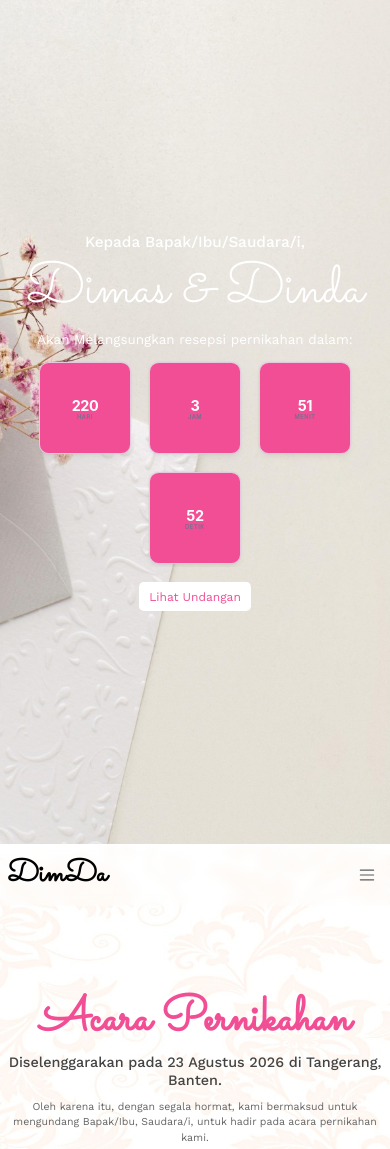
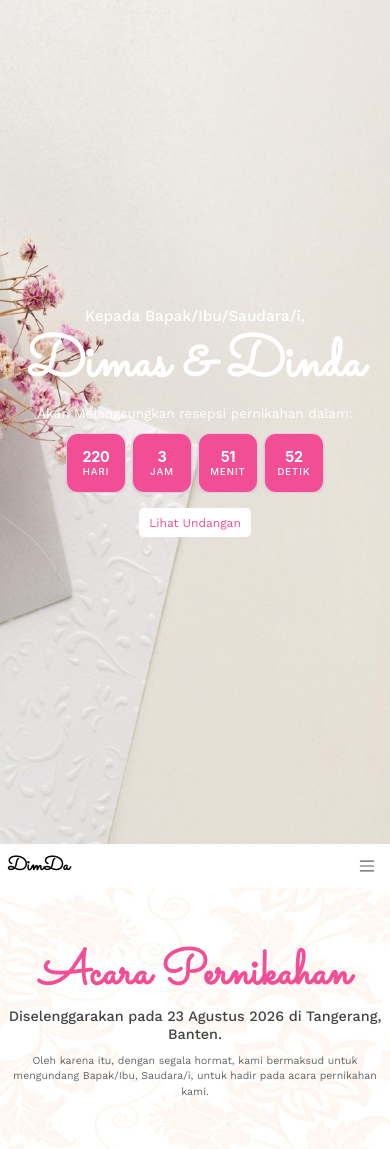
Before and after one commit to muhammaddimas031599-hash/undangan-pernikahan, a plain HTML site: page index.html in a window 390 px wide. Shown: the top 1149 px of the page. Drawn offline with nearby package versions, Linux system fonts and the light colour scheme; some packages are replaced by stand-ins of ours; a script that the page names is missing.

Commit message:
update lagi

```diff
--- a/countdown/default.css
+++ b/countdown/default.css
@@ -10,7 +10,7 @@
   display: flex;
   flex-wrap: wrap;
   justify-content: center;
-  gap: 1.25rem;
+  gap: 0;
   font-family: "Inter", system-ui, -apple-system, sans-serif;
 }
 
@@ -50,7 +50,7 @@
 .simply-countdown > .simply-section .simply-word {
   font-size: 0.6rem;
   font-weight: 500;
-  color: #64748b;
+  color: #fff;
   text-transform: uppercase;
   letter-spacing: 0.1em;
 }
--- a/style.css
+++ b/style.css
@@ -37,6 +37,7 @@
 .hero h1 {
   font-family: "Sacramento", cursive;
   font-size: 6rem;
+  font-weight: bold;
 }
 
 .hero h4 {
@@ -447,8 +448,25 @@
   }
 
   .simply-countdown > .simply-section {
-    padding: 60px;
-    margin: 5px;
+    padding: 18px 12px;
+    min-width: unset;
+    width: 70px;
+    height: 70px;
+    border-radius: 14px;
+  }
+
+  .simply-countdown > .simply-section .simply-amount {
+    font-size: 2.5rem;
+  }
+
+  .simply-countdown > .simply-section .simply-word {
+    font-size: 0.7rem;
+    margin-top: 2px;
+  }
+
+  .mynavbar {
+    background-color: rgba(255, 255, 255, 0.9) !important;
+    backdrop-filter: none;
   }
 
   .mynavbar .nav-link {
@@ -456,9 +474,24 @@
     text-align: center;
   }
 
-  .sticky-top {
+  .mynavbar .navbar-brand {
+    font-size: 2.2rem;
+  }
+
+  .mynavbar .offcanvas-end {
+    width: 50vw; /* 70% dari lebar layar */
+    max-width: 300px; /* batas maksimum agar tidak kebesaran */
+  }
+
+  .mynavbar .navbar-brand,
+  .mynavbar .offcanvas-title {
+    font-size: 2rem;
+    font-family: "Sacramento", cursive;
+    font-weight: bold;
+  }
+  /* .sticky-top {
     overflow: hidden;
-  }
+  } */
 
   .timeline li .timeline-image {
     width: 140px;
@@ -472,9 +505,41 @@
     font-size: 60%;
   }
 
+  .hero {
+    min-height: 100svh;
+    padding-bottom: 2rem;
+  }
+
+  .home {
+    margin-top: 0;
+    padding-top: 6rem;
+  }
+
+  .simply-countdown {
+    display: flex;
+    flex-wrap: wrap;
+    justify-content: center;
+    gap: 6px; /* KUNCI: rapatkan jarak */
+    margin-top: 1rem;
+  }
+
   .simply-countdown > .simply-section {
-    padding: 45px;
-    margin: 3px;
+    padding: 14px 10px;
+    width: 60px;
+    height: 60px;
+    min-width: unset;
+    margin: 0; /* HILANGKAN margin bawaan */
+    border-radius: 12px;
+  }
+
+  .simply-countdown > .simply-section .simply-amount {
+    font-size: 1.5rem;
+    line-height: 1;
+  }
+
+  .simply-countdown > .simply-section .simply-word {
+    font-size: 1rem;
+    margin-top: 2px;
   }
 
   .timeline li .timeline-image {
```
Also changed, not shown: index.html (+2 -2 lines), img/dinda.png.
